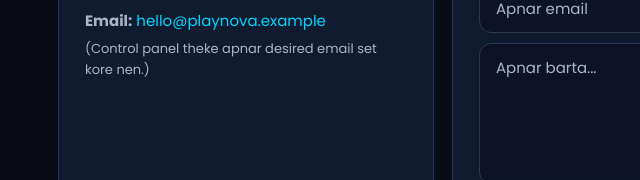
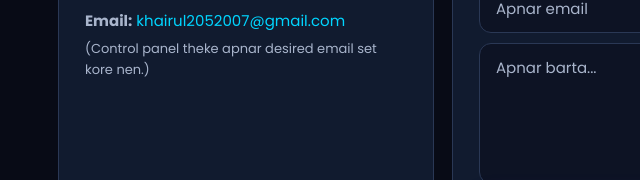
Before and after one commit to Khairul990/KhairPlay, a plain HTML site: page pages/contact.html in a window 1280 px wide. Shown: the part 434-614 px from the top of the page, 0-640 px from the left. Drawn offline with Linux system fonts and the light colour scheme.

Commit message:
Set real contact email

```diff
--- a/js/games-data.js
+++ b/js/games-data.js
@@ -12,7 +12,7 @@ const SITE_CONFIG = {
   minSecondsBetweenAds: 20,
   announcement: "",
   announcementEnabled: false,
-  contactEmail: "hello@playnova.example",
+  contactEmail: "khairul2052007@gmail.com",
   adminUser: "",
   adminPass: ""
 };
--- a/pages/contact.html
+++ b/pages/contact.html
@@ -51,7 +51,7 @@
           <div class="content-card">
             <h2>📩 Direct Email</h2>
             <p>Niche form-ti fill up korle apnar device-e email app khulbe, message ready hoye jabe — shudhu Send din.</p>
-            <p style="margin-top:12px"><b>Email:</b> <a id="contactEmail" href="#" style="color:var(--cyan)">hello@playnova.example</a></p>
+            <p style="margin-top:12px"><b>Email:</b> <a id="contactEmail" href="#" style="color:var(--cyan)">khairul2052007@gmail.com</a></p>
             <p style="margin-top:6px;font-size:13px">(Control panel theke apnar desired email set kore nen.)</p>
           </div>
 
@@ -122,7 +122,7 @@
   <script src="../js/main.js"></script>
   <script>
     (function(){
-      var email=(SITE_CONFIG&&SITE_CONFIG.contactEmail)||"hello@playnova.example";
+      var email=(SITE_CONFIG&&SITE_CONFIG.contactEmail)||"khairul2052007@gmail.com";
       var link=document.getElementById("contactEmail");
       link.textContent=email;
       link.href="mailto:"+email;
```
